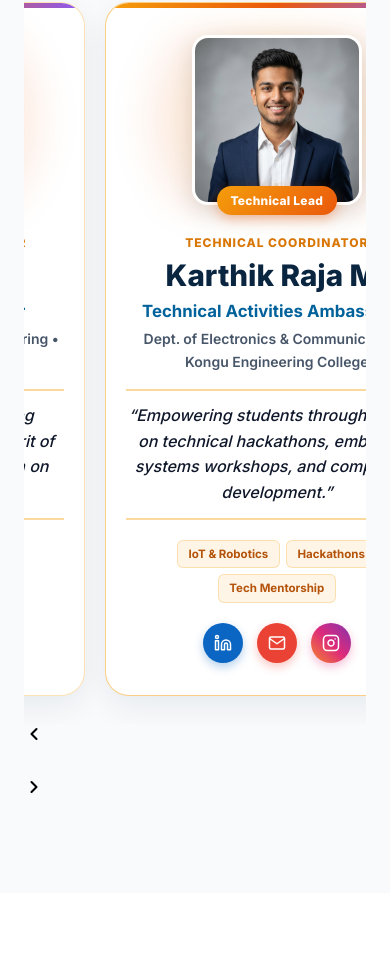
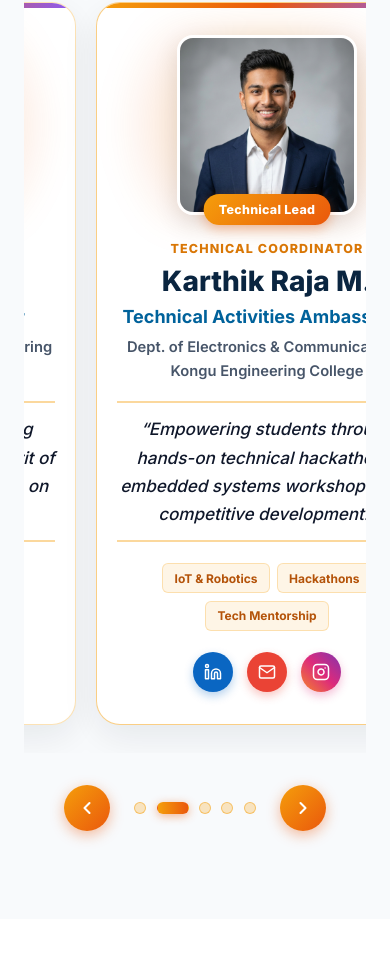
Before and after one commit to SakthiPranavS04/KEC-IEEE-DAY, a React (Vite) app: page / in a window 390 px wide. Shown: the part 6358-7337 px from the top of the page. Built offline with nearby package versions, Linux system fonts and the light colour scheme.

Commit message:
feat: add Ambassador component with interactive carousel and design system stylesheet

```diff
--- a/src/components/Ambassador.jsx
+++ b/src/components/Ambassador.jsx
@@ -6,18 +6,15 @@ export default function Ambassador() {
   const [activeIndex, setActiveIndex] = useState(0);
   const [isPaused, setIsPaused] = useState(false);
 
-  // Smoothly scroll to a specific card index
+  // Smoothly scroll to a specific card index (one card at a time)
   const scrollToIndex = useCallback((index) => {
     if (!sliderRef.current) return;
     const container = sliderRef.current;
     const cards = container.querySelectorAll('.ambassador-card-spacious');
     if (cards[index]) {
       const card = cards[index];
-      const containerLeft = container.getBoundingClientRect().left;
-      const cardLeft = card.getBoundingClientRect().left;
-      const targetScroll = container.scrollLeft + (cardLeft - containerLeft) - (container.clientWidth - card.clientWidth) / 2;
       container.scrollTo({
-        left: Math.max(0, targetScroll),
+        left: card.offsetLeft,
         behavior: 'smooth'
       });
       setActiveIndex(index);
@@ -38,22 +35,12 @@ export default function Ambassador() {
   const handleScroll = () => {
     if (!sliderRef.current) return;
     const container = sliderRef.current;
-    const cards = container.querySelectorAll('.ambassador-card-spacious');
-    const containerCenter = container.getBoundingClientRect().left + container.clientWidth / 2;
-
-    let closestIdx = 0;
-    let minDistance = Infinity;
-
-    cards.forEach((card, idx) => {
-      const cardCenter = card.getBoundingClientRect().left + card.clientWidth / 2;
-      const distance = Math.abs(containerCenter - cardCenter);
-      if (distance < minDistance) {
-        minDistance = distance;
-        closestIdx = idx;
-      }
-    });
-
-    setActiveIndex(closestIdx);
+    const scrollLeft = container.scrollLeft;
+    const cardWidth = container.clientWidth;
+    if (cardWidth > 0) {
+      const index = Math.round(scrollLeft / cardWidth);
+      setActiveIndex(Math.min(Math.max(0, index), ambassadorsData.length - 1));
+    }
   };
 
   // Auto-move every 5 seconds (5000ms), pausing on hover
@@ -84,7 +71,7 @@ export default function Ambassador() {
           </p>
         </div>
 
-        {/* Horizontal Sliding Ambassador Cards (Spacious Layout) */}
+        {/* Single Featured Card Horizontal Slider */}
         <div
           className="ambassadors-slider-wrapper"
           onMouseEnter={() => setIsPaused(true)}
@@ -96,13 +83,12 @@ export default function Ambassador() {
             className="ambassadors-slider-track"
             onScroll={handleScroll}
             tabIndex="0"
-            aria-label="Ambassadors horizontal slider"
+            aria-label="Ambassadors showcase slider"
           >
             {ambassadorsData.map((ambassador, index) => (
               <div
                 key={ambassador.id}
                 className={`ambassador-card-spacious ${activeIndex === index ? 'ambassador-card-active' : ''}`}
-                onClick={() => scrollToIndex(index)}
               >
                 {/* Top Accent Gradient Bar */}
                 <div className="ambassador-card-bar" aria-hidden="true"></div>
@@ -114,8 +100,8 @@ export default function Ambassador() {
                     src={ambassador.photo}
                     alt={ambassador.name}
                     className="ambassador-photo"
-                    width="200"
-                    height="200"
+                    width="230"
+                    height="230"
                     loading="lazy"
                     onError={(e) => {
                       e.currentTarget.onerror = null;
@@ -148,7 +134,7 @@ export default function Ambassador() {
                   )}
 
                   {/* Social Links */}
-                  <div className="ambassador-socials" onClick={(e) => e.stopPropagation()}>
+                  <div className="ambassador-socials">
                     <a
                       href={ambassador.socials.linkedin}
                       target="_blank"
--- a/src/index.css
+++ b/src/index.css
@@ -1040,18 +1040,18 @@ button {
 
 .ambassadors-slider-wrapper {
   position: relative;
-  max-width: 1200px;
+  max-width: 960px;
   margin: 0 auto;
 }
 
 .ambassadors-slider-track {
   display: flex;
-  gap: 1.75rem;
+  gap: 2rem;
   overflow-x: auto;
   overflow-y: visible;
   scroll-behavior: smooth;
   scroll-snap-type: x mandatory;
-  padding: 1.75rem 0.75rem 2.25rem;
+  padding: 1.75rem 0.5rem 2.25rem;
   scrollbar-width: none;
   -ms-overflow-style: none;
   -webkit-overflow-scrolling: touch;
@@ -1065,42 +1065,33 @@ button {
   background: #FFFFFF;
   border: 1.5px solid rgba(245, 158, 11, 0.3);
   border-radius: var(--radius-lg, 1.25rem);
-  padding: 2.75rem 2.5rem;
-  box-shadow: 0 10px 32px rgba(15, 23, 42, 0.07);
+  padding: 3.25rem 3.5rem;
+  box-shadow: 0 12px 36px rgba(15, 23, 42, 0.08);
   display: grid;
-  grid-template-columns: 210px 1fr;
-  gap: 2.5rem;
+  grid-template-columns: 240px 1fr;
+  gap: 3.5rem;
   align-items: center;
   position: relative;
   overflow: hidden;
-  flex: 0 0 min(780px, 90vw);
-  width: min(780px, 90vw);
-  scroll-snap-align: center;
+  flex: 0 0 100%;
+  width: 100%;
+  min-width: 100%;
+  max-width: 100%;
+  scroll-snap-align: start;
   transition: transform 0.38s cubic-bezier(0.2, 0.8, 0.2, 1), box-shadow 0.38s ease, border-color 0.38s ease;
   transform-origin: center center;
   cursor: grab;
 }
 
-/* On ultra-wide desktop monitors, show 2 cards side-by-side */
-@media (min-width: 1440px) {
-  .ambassador-card-spacious {
-    flex: 0 0 620px;
-    width: 620px;
-    padding: 2.25rem 2rem;
-    gap: 1.75rem;
-    grid-template-columns: 180px 1fr;
-  }
-}
-
 .ambassador-card-spacious:active {
   cursor: grabbing;
 }
 
 /* User Hover: Zooms up a little */
 .ambassador-card-spacious:hover {
-  transform: scale(1.038) translateY(-6px);
-  box-shadow: 0 24px 50px rgba(245, 158, 11, 0.22), 0 10px 25px rgba(0, 0, 0, 0.08);
-  border-color: rgba(245, 158, 11, 0.65);
+  transform: scale(1.025) translateY(-5px);
+  box-shadow: 0 26px 58px rgba(245, 158, 11, 0.22), 0 12px 28px rgba(0, 0, 0, 0.08);
+  border-color: rgba(245, 158, 11, 0.7);
   z-index: 10;
 }
 
@@ -1128,10 +1119,10 @@ button {
 
 .ambassador-photo-glow {
   position: absolute;
-  inset: -8px;
-  border-radius: var(--radius-md, 0.75rem);
+  inset: -10px;
+  border-radius: 1rem;
   background: radial-gradient(circle, rgba(245, 158, 11, 0.35) 0%, rgba(234, 88, 12, 0.1) 60%, transparent 80%);
-  filter: blur(14px);
+  filter: blur(16px);
   z-index: 1;
   transition: transform 0.35s ease, opacity 0.35s ease;
 }
@@ -1144,9 +1135,9 @@ button {
 .ambassador-photo {
   position: relative;
   z-index: 2;
-  width: 195px;
-  height: 195px;
-  border-radius: var(--radius-md, 0.75rem);
+  width: 230px;
+  height: 230px;
+  border-radius: 1rem;
   object-fit: cover;
   border: 3.5px solid #FFFFFF;
   box-shadow: 0 8px 24px rgba(0, 0, 0, 0.12);
@@ -1164,9 +1155,9 @@ button {
   transform: translateX(-50%);
   background: linear-gradient(135deg, #F59E0B 0%, #EA580C 100%);
   color: #FFFFFF;
-  font-size: 0.75rem;
+  font-size: 0.78rem;
   font-weight: 800;
-  padding: 0.32rem 0.85rem;
+  padding: 0.35rem 0.95rem;
   border-radius: 9999px;
   white-space: nowrap;
   box-shadow: 0 4px 12px rgba(234, 88, 12, 0.35);
@@ -1181,60 +1172,60 @@ button {
 }
 
 .ambassador-tagline {
-  font-size: 0.75rem;
+  font-size: 0.78rem;
   font-weight: 800;
   text-transform: uppercase;
-  letter-spacing: 0.08em;
+  letter-spacing: 0.09em;
   color: #D97706;
   margin-bottom: 0.35rem;
 }
 
 .ambassador-name {
-  font-size: 1.85rem;
+  font-size: 2.15rem;
   font-weight: 900;
   color: var(--color-dark, #0F172A);
   line-height: 1.2;
-  margin-bottom: 0.25rem;
+  margin-bottom: 0.3rem;
 }
 
 .ambassador-designation {
-  font-size: 1.05rem;
+  font-size: 1.125rem;
   font-weight: 700;
   color: var(--color-primary, #0284C7);
   margin-bottom: 0.25rem;
 }
 
 .ambassador-org {
-  font-size: 0.875rem;
+  font-size: 0.92rem;
   font-weight: 600;
   color: var(--color-text-muted, #64748B);
-  margin-bottom: 1rem;
+  margin-bottom: 1.15rem;
 }
 
 .ambassador-quote {
-  font-size: 1rem;
+  font-size: 1.0625rem;
   font-style: italic;
   font-weight: 500;
   color: var(--color-text-main, #334155);
-  line-height: 1.6;
-  padding-left: 1.25rem;
-  border-left: 3.5px solid #F59E0B;
-  margin-bottom: 1.25rem;
+  line-height: 1.65;
+  padding-left: 1.35rem;
+  border-left: 4px solid #F59E0B;
+  margin-bottom: 1.35rem;
 }
 
 .ambassador-card-tags {
   display: flex;
   flex-wrap: wrap;
-  gap: 0.4rem;
-  margin-bottom: 1.25rem;
+  gap: 0.45rem;
+  margin-bottom: 1.35rem;
 }
 
 .ambassador-tag-chip {
-  font-size: 0.72rem;
+  font-size: 0.75rem;
   font-weight: 700;
   background: rgba(245, 158, 11, 0.1);
   color: #B45309;
-  padding: 0.25rem 0.65rem;
+  padding: 0.28rem 0.7rem;
   border-radius: 6px;
   border: 1px solid rgba(245, 158, 11, 0.25);
 }
@@ -1281,6 +1272,77 @@ button {
 .social-btn-instagram:hover {
   transform: translateY(-3px);
   box-shadow: 0 6px 16px rgba(221, 42, 123, 0.45);
+}
+
+/* ============================================================
+   AMBASSADOR SLIDER CONTROLS: <  • • • • •  > WITH ORANGE BG
+   ============================================================ */
+.ambassador-slider-controls {
+  display: flex;
+  align-items: center;
+  justify-content: center;
+  gap: 1.5rem;
+  margin-top: 2rem;
+}
+
+.ambassador-nav-btn {
+  width: 46px;
+  height: 46px;
+  border-radius: 50%;
+  border: none;
+  background: linear-gradient(135deg, #F59E0B 0%, #EA580C 100%);
+  color: #FFFFFF;
+  display: flex;
+  align-items: center;
+  justify-content: center;
+  cursor: pointer;
+  box-shadow: 0 4px 14px rgba(234, 88, 12, 0.4);
+  transition: all 0.25s ease;
+  padding: 0;
+}
+
+.ambassador-nav-btn svg {
+  stroke: #FFFFFF;
+}
+
+.ambassador-nav-btn:hover {
+  background: linear-gradient(135deg, #EA580C 0%, #D97706 100%);
+  transform: scale(1.12);
+  box-shadow: 0 6px 20px rgba(234, 88, 12, 0.55);
+}
+
+.ambassador-nav-btn:active {
+  transform: scale(0.95);
+}
+
+.ambassador-dots {
+  display: flex;
+  align-items: center;
+  gap: 0.65rem;
+}
+
+.ambassador-dot {
+  width: 12px;
+  height: 12px;
+  border-radius: 9999px;
+  background: rgba(245, 158, 11, 0.25);
+  border: 1.5px solid rgba(245, 158, 11, 0.5);
+  cursor: pointer;
+  transition: all 0.3s cubic-bezier(0.16, 1, 0.3, 1);
+  padding: 0;
+}
+
+.ambassador-dot:hover {
+  background: rgba(245, 158, 11, 0.55);
+  transform: scale(1.2);
+}
+
+.ambassador-dot.active {
+  width: 32px;
+  height: 12px;
+  background: linear-gradient(90deg, #F59E0B, #EA580C);
+  border-color: transparent;
+  box-shadow: 0 2px 10px rgba(234, 88, 12, 0.45);
 }
 
 /* ============================================================
@@ -1580,11 +1642,22 @@ button {
     padding: 1.5rem 0.5rem 2rem;
   }
 
+  .ambassadors-slider-wrapper {
+    max-width: 100%;
+  }
+
   .ambassador-card-spacious {
-    flex: 0 0 min(720px, 90vw);
-    width: min(720px, 90vw);
-    padding: 2.25rem 2rem;
-    gap: 2rem;
+    flex: 0 0 100%;
+    width: 100%;
+    min-width: 100%;
+    padding: 2.5rem 2rem;
+    gap: 2.25rem;
+    grid-template-columns: 200px 1fr;
+  }
+
+  .ambassador-photo {
+    width: 200px;
+    height: 200px;
   }
 
   .footer-top-grid {
@@ -1641,21 +1714,26 @@ button {
 
   .ambassadors-slider-track {
     gap: 1.25rem;
-    padding: 1.25rem 0.5rem 1.75rem;
+    padding: 1.25rem 0 1.75rem;
   }
 
   .ambassador-card-spacious {
     grid-template-columns: 1fr;
-    gap: 1.75rem;
+    gap: 1.5rem;
     padding: 2rem 1.25rem;
     text-align: center;
-    flex: 0 0 88vw;
-    width: 88vw;
+    flex: 0 0 100%;
+    width: 100%;
+    min-width: 100%;
   }
 
   .ambassador-photo {
-    width: 170px;
-    height: 170px;
+    width: 180px;
+    height: 180px;
+  }
+
+  .ambassador-name {
+    font-size: 1.75rem;
   }
 
   .ambassador-content {
```
